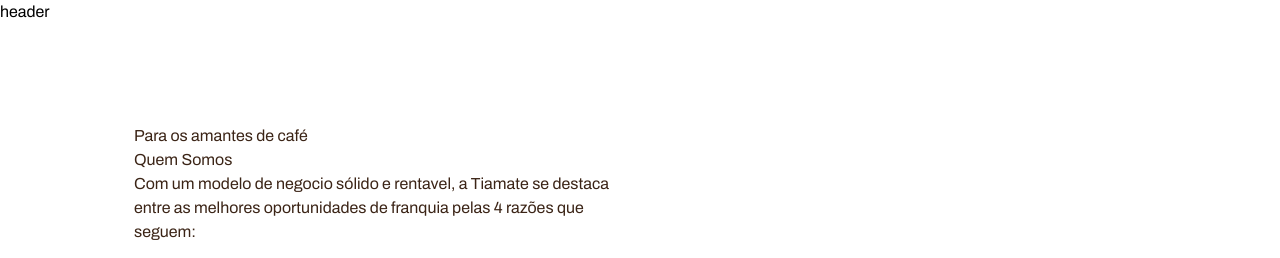
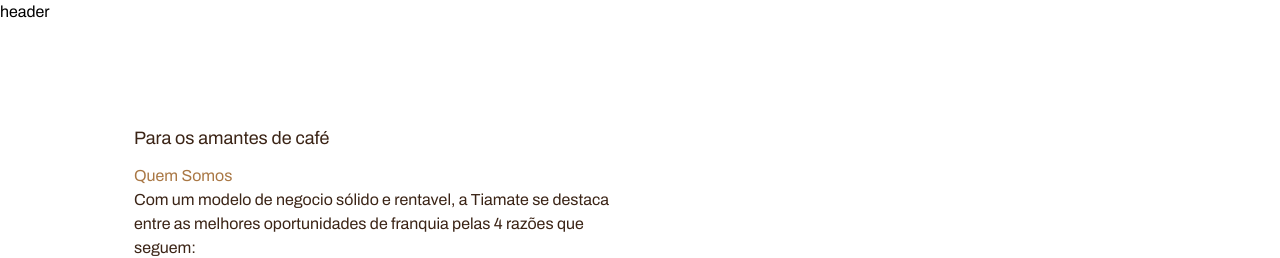
Before and after one commit to Brunlps/react-tiamate, a React (Vite) app: page /franquia in a window 1280 px wide. Shown: the top 258 px of the page. Built offline with nearby package versions, Linux system fonts and the light colour scheme.

Commit message:
complemento

```diff
--- a/src/components/QuemSomos.jsx
+++ b/src/components/QuemSomos.jsx
@@ -2,8 +2,8 @@
     return (
         <div className="flex *:flex-1 py-25 px-33.5 text-[#3B2416]">
             <div>
-                <h6>Para os amantes de café</h6>
-                <h2>Quem Somos</h2>
+                <h6 className="text-lg mb-3">Para os amantes de café</h6>
+                <h2 className="text-[#A97744] ">Quem Somos</h2>
                 <p>Com um modelo de negocio sólido e rentavel, a Tiamate se destaca entre as melhores oportunidades de franquia pelas 4 razões que seguem:</p>
             </div>
             <div>
--- a/src/pages/Franquia.jsx
+++ b/src/pages/Franquia.jsx
@@ -1,9 +1,11 @@
 import QuemSomos from "../components/QuemSomos";
+import Video from "../components/Video";
 
 const Franquia = () => {
     return (
         <>
             <QuemSomos />
+            <Video />
         </>
     );
 }
--- a/src/pages/Home.jsx
+++ b/src/pages/Home.jsx
@@ -1,9 +1,9 @@
-import Video from "../components/Video";
+
 
 const Home = () => {
     return (
         <>
-            <Video />
+
         </>
     );
 }
```
